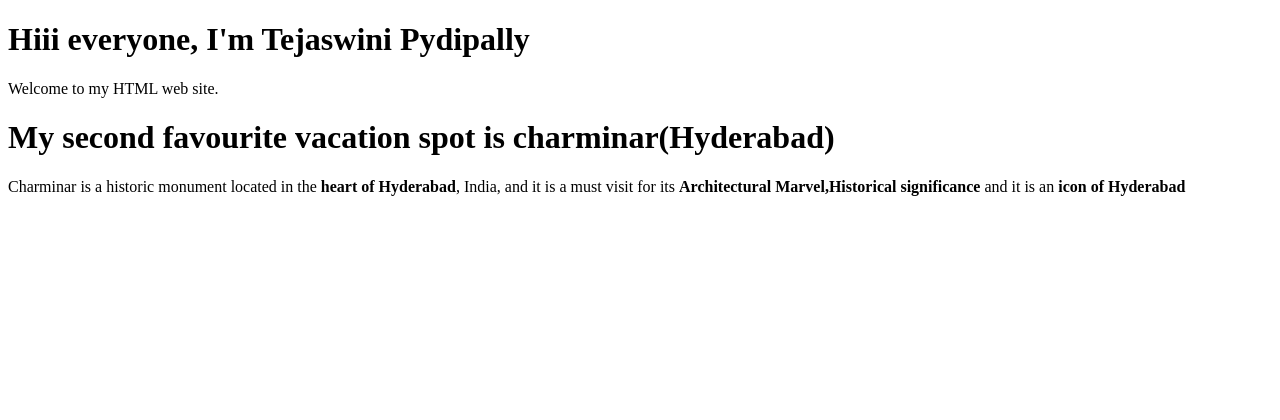
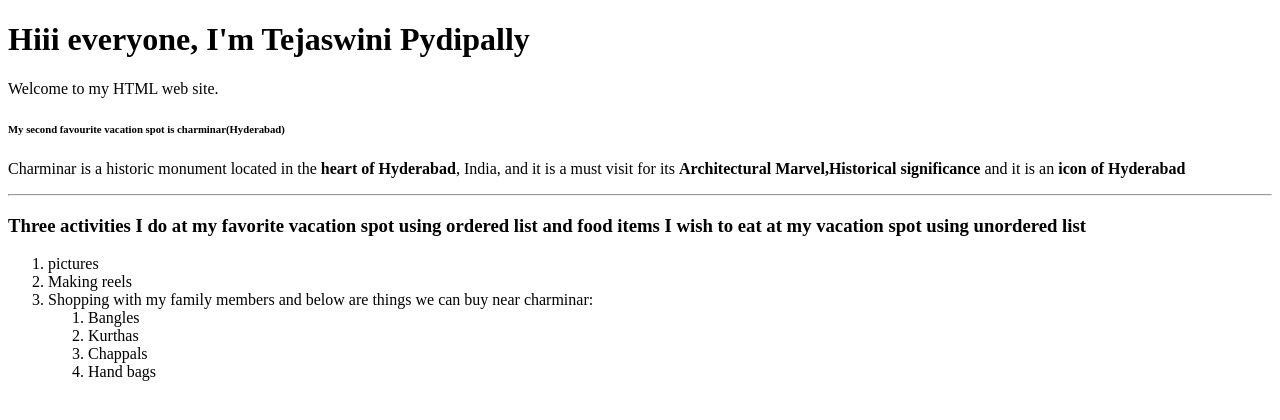
Before and after one commit to 44-563-WebApps-F23/44563-webapps-f23-assignment3-TejaswiniPydipally, a plain HTML site: page index.html in a window 1280 px wide. Drawn offline with Linux system fonts and the light colour scheme.

Commit message:
Updated activities at my vacation spot

```diff
--- a/index.html
+++ b/index.html
@@ -6,7 +6,21 @@
 <body>
     <h1>Hiii everyone, I'm Tejaswini Pydipally</h1>
     <p>Welcome to my HTML web site.</p>
-    <h1> My second favourite vacation spot is charminar(Hyderabad)</h1>
+    <h6> My second favourite vacation spot is charminar(Hyderabad)</h6>
     <p>Charminar is a historic monument located in the <b>heart of Hyderabad</b>, India, and it is a must visit for its <b>Architectural Marvel,Historical significance </b>and it is an <b>icon of Hyderabad</b></p>
+<hr>
+<h3> Three activities I do at my favorite vacation spot using ordered list and food items I wish to eat at my vacation spot using unordered list</h3>
+<ol>
+    <li>pictures</li>
+    <li>Making reels</li>
+    <li>Shopping with my family members and below are things we can buy near charminar:
+    <ol>
+        <li>Bangles</li>
+        <li>Kurthas</li>
+        <li>Chappals</li>
+        <li> Hand bags</li>
+    </ol>
+    </li>
+    </ol>
 </body>
 </html>
```
